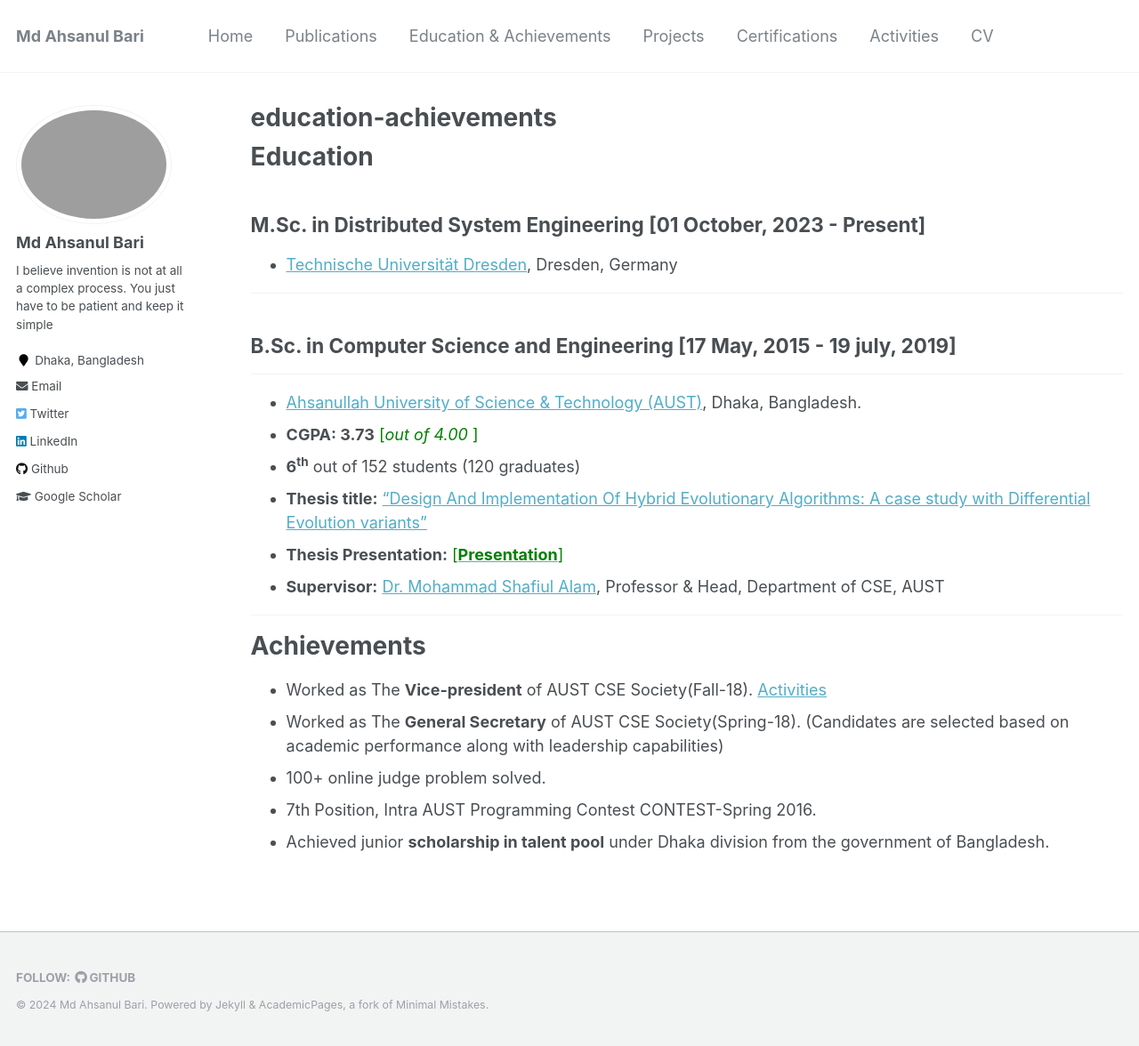
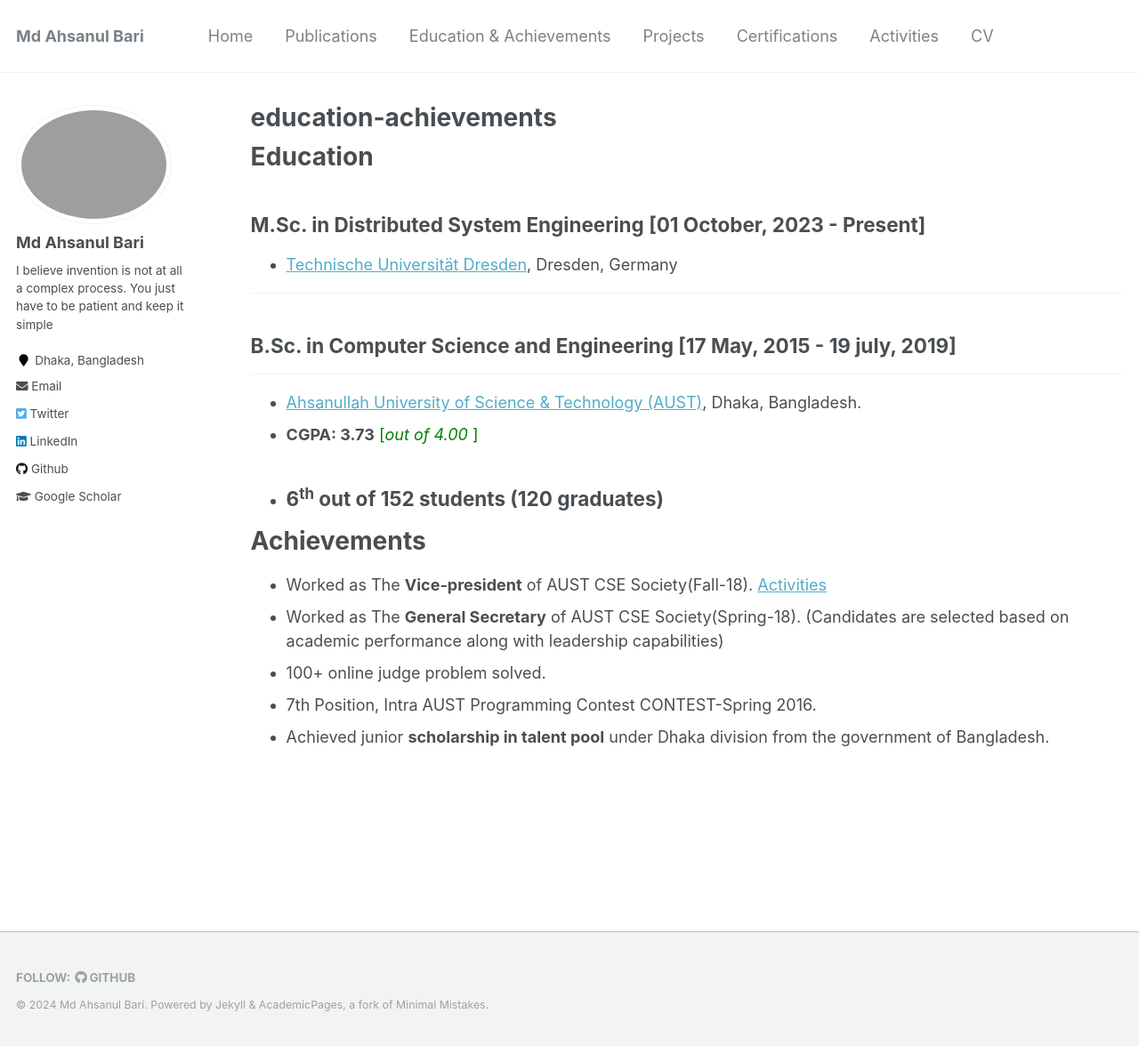
Before and after one commit to AhsanulBariRomi/ahsanul-bari.github.io, a Jekyll site: the page built from _pages/education-achievements.md, in a window 1280 px wide and 1176 px high. Shown: the whole window at 89% size. Built offline with Jekyll 4.4.1, drawn with Linux system fonts in a browser that asks for light colours.

Commit message:
Update education-achievements.md

```diff
--- a/_pages/education-achievements.md
+++ b/_pages/education-achievements.md
@@ -21,10 +21,6 @@ redirect_from:
 - [Ahsanullah University of Science & Technology (AUST)](http://aust.edu/), Dhaka, Bangladesh.
 - **CGPA: 3.73** <span style ="color:Green"> [*out of 4.00* ] </span>
 - **6<sup>th</sup>** out of 152 students (120 graduates)
-- **Thesis title:** ["Design And Implementation Of Hybrid Evolutionary Algorithms: A case study with Differential Evolution variants"](https://drive.google.com/file/d/1cDjZVQmYVP50tPlnPpQwwD7WJdruuxS5/view?usp=sharing)
-- **Thesis Presentation:** [<span style ="color:Green"> [**Presentation**] </span>](https://docs.google.com/presentation/d/1u3cTWuMEA4_UCC33FUl8OhjkzsWUjwXG/edit?usp=sharing&ouid=107859767730216986960&rtpof=true&sd=true)
-- **Supervisor:** [Dr. Mohammad Shafiul Alam](https://scholar.google.com/citations?hl=en&user=5ZXfn_cAAAAJ), Professor & Head, Department of CSE, AUST
-
 ---
 
 # Achievements
```
